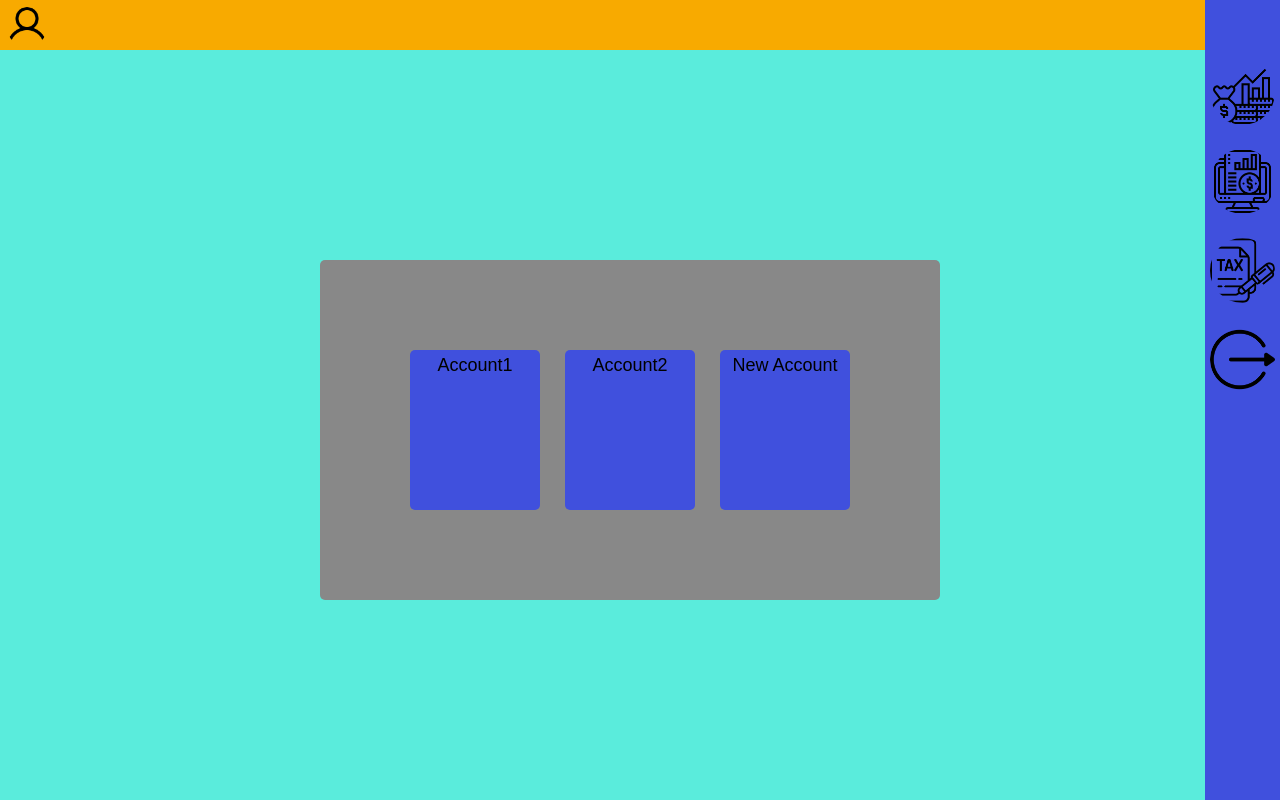
After one commit to mmafshari77/SoftwareEngineeringProject, a Django app: template accounting/templates/addfinancialdetails.html in a window 1280 px wide. The commit adds this page. Run offline with Django 3.2, Linux system fonts and the light colour scheme; the template is opened without the code that fills it, so the values that code supplies are empty.

Commit message:
add account page and beaitify login page

```diff
--- /dev/null
+++ b/accounting/templates/addfinancialdetails.html
@@ -0,0 +1,102 @@
+<!DOCTYPE html>
+<html>
+    <head>
+        <title>ثبت جزئیات مالی</title>
+        <meta charset="UTF-8">
+        <meta name="viewport" content="width=device-width, initial-scale=1.0">
+        <style>
+            body {
+                font-family: Arial;
+                margin: 0;
+                background-color: #5aecdc;
+            }
+            .header {
+                position: absolute;
+                top: 0;
+                height: 50px;
+                background-color: rgb(248, 170, 0);
+                width: 100%;
+            }
+            .content {padding: 20px;}
+            .circular_image {
+                border-radius: 50%;
+                width: 65px;
+                height: 65px;
+            }
+            .right_menu {
+                width: 75px;
+                height: 100%;
+                background-color: #4050dd;
+                position: absolute;
+                right: 0;
+            }
+            .right_menu_container {
+                position: relative;
+                right: -5px;
+                margin-top: 60px;
+            }
+            .right_menu_item {
+                margin-bottom: 20px;
+            }
+            .user_image {
+                border-radius: 50%;
+                width: 40px;
+                height: 40px;
+            }
+            .user_image_container {
+                position: relative;
+                margin: 7px;
+            }
+            .account_selection {
+                margin: 10px;
+                padding: 5px;
+                border: 1px;
+                border-radius: 5px;
+                text-align: center;
+                display: inline-block;
+                width: 120px;
+                height: 150px;
+                background-color: #4050dd;
+            }
+            #accounts_container {
+                position: absolute;
+                bottom: 25%;
+                left: 25%;
+                background-color: #888;
+                border-radius: 5px;
+                padding: 80px;
+                font-size: large;
+            }
+        </style>
+    </head>
+    <body>
+        <div class="header">
+            <div class="user_image_container">
+                <img src="user.png" alt="User" class="user_image">
+            </div>
+        </div>
+        <div class="right_menu">
+            <div class="right_menu_container">
+                <div id="menu_accounts" class="right_menu_item">
+                    <img src="account.png" alt="Account" class="circular_image">
+                </div>
+                <div id="menu_system" class="right_menu_item">
+                    <img src="system.png" alt="System" class="circular_image">
+                </div>
+                <div id="menu_tax" class="right_menu_item">
+                    <img src="tax.png" alt="Tax" class="circular_image">
+                </div>
+                <div id="menu_exit" class="right_menu_item">
+                    <img src="exit.png" alt="Exit" class="circular_image">
+                </div>
+            </div>
+        </div>
+        <div class="content">
+            <div id="accounts_container">
+                <div class="account_selection existing_account_selection">Account1</div>
+                <div class="account_selection existing_account_selection">Account2</div>
+                <div id="new_account_selection" class="account_selection">New Account</div>
+            </div>
+        </div>
+    </body>
+</html>
```
Also changed, not shown: accounting/templates/login.html (+48 -6 lines), accounting/templates/account.png (added), accounting/templates/exit.png (added), accounting/templates/login.png (added), accounting/templates/system.png (added), accounting/templates/tax.png (added), accounting/templates/user.png (added).
